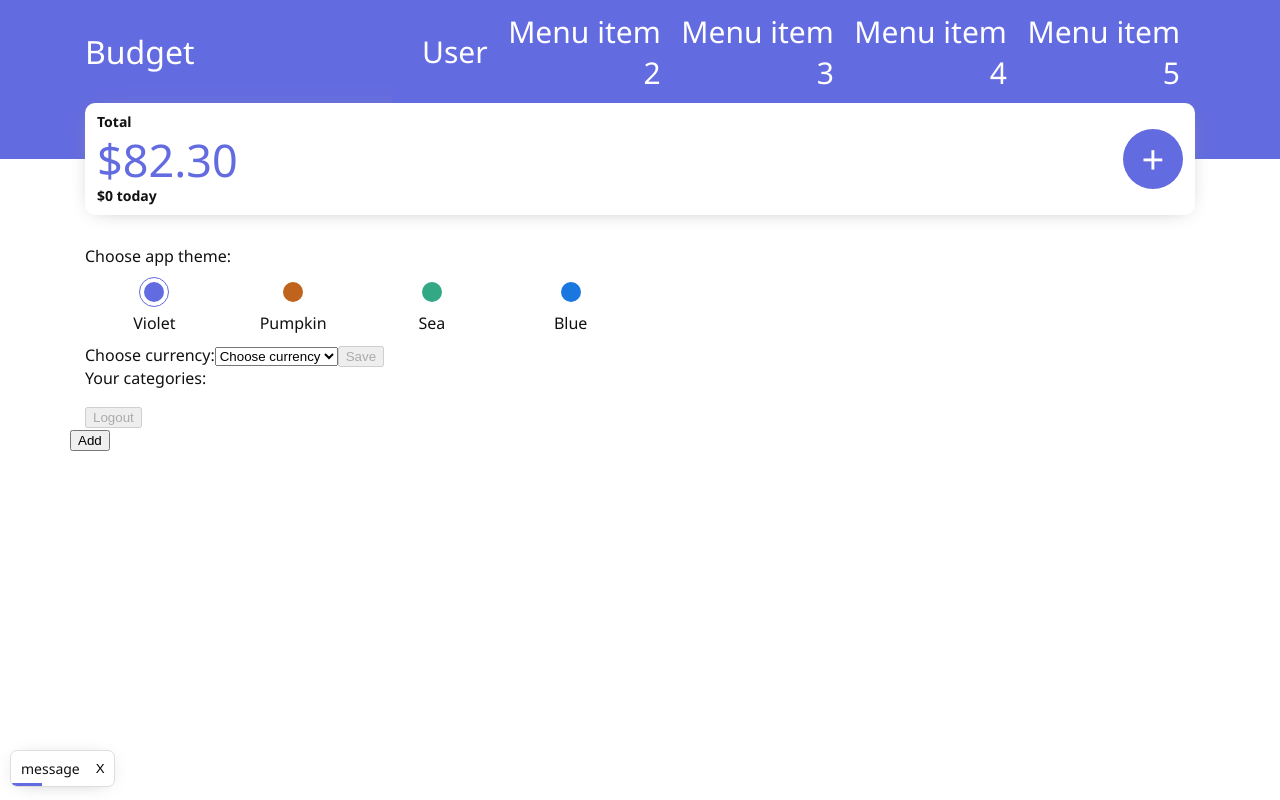
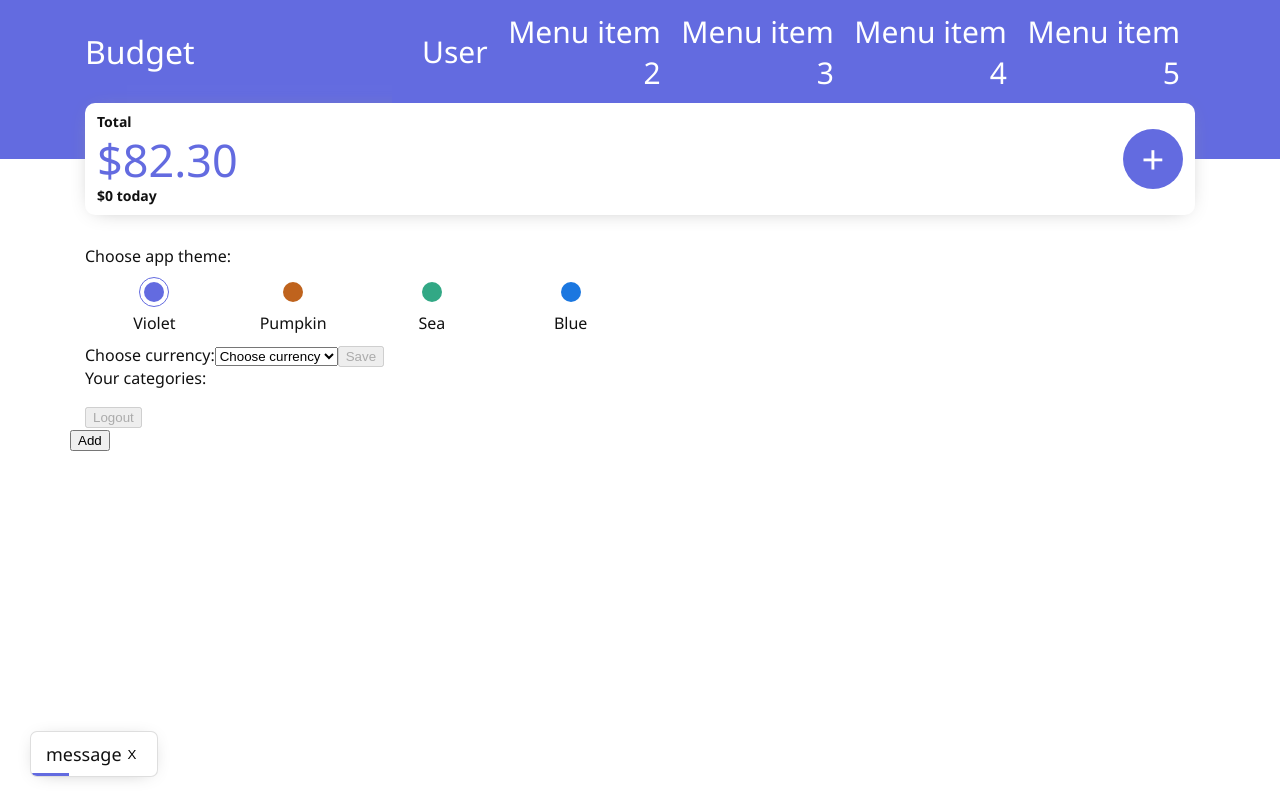
Before and after one commit to JasonDollar/Budget-app-frontend, a React (Create React App) app: page /user in a window 1280 px wide. Both pictures are taken after a click on the button "Add". Built offline with nearby package versions, Linux system fonts and the light colour scheme.

Commit message:
improvements to notifications and theme

```diff
--- a/src/components/NotificationItem.js
+++ b/src/components/NotificationItem.js
@@ -5,7 +5,7 @@ import styled from 'styled-components'
 import { dismissNotification } from '../store/actions/ui'
 
 const ItemDiv = styled.div`
-  font-size: 1.4rem;
+  font-size: 1.8rem;
   position: relative;
   border: 1px solid rgba(200,200,200, .6);
   border-radius: 7px;
@@ -14,10 +14,11 @@ const ItemDiv = styled.div`
   overflow: hidden;
   display: flex;
   align-items: center;
+  background: ${props => props.theme.backgroundColor};
+  padding: 1rem 1.5rem;
 
   span {
     display: block;
-    padding: .8rem 1rem;
   }
 
   &::after {
@@ -30,8 +31,8 @@ const ItemDiv = styled.div`
     background: ${props => props.theme.mainThemeColor};
   }
   button {
-    margin: 0 .3rem;
-    margin-left: 0;
+    /* margin: 0 .3rem; */
+    /* margin-left: 0; */
     border: none;
     background: none;
   }
--- a/src/components/Notifications.js
+++ b/src/components/Notifications.js
@@ -6,6 +6,10 @@ const Noti = styled.div`
   position: fixed;
   left: 1rem;
   bottom: 1rem;
+  @media (min-width: 768px) {
+    left: 3rem;
+    bottom: 2rem;
+  }
 `
 
 const Notifications = ({ notifications }) => {
--- a/src/components/styles/theme.js
+++ b/src/components/styles/theme.js
@@ -10,6 +10,7 @@ const theme = {
     textColorWhite: '#fff',
     colorDanger: '#d93f4e',
     colorAlert: '#f5b800',
+    backgroundColor: '#fff',
   },
   pumpkin: {
     id: 'pumpkin',
@@ -22,6 +23,7 @@ const theme = {
     textColorWhite: '#fff',
     colorDanger: '#d93f4e',
     colorAlert: '#f5b800',
+    backgroundColor: '#fff',
   },
   sea: {
     id: 'sea',
@@ -34,6 +36,7 @@ const theme = {
     textColorWhite: '#fff',
     colorDanger: '#d93f4e',
     colorAlert: '#dba500',
+    backgroundColor: '#fff',
   },
   blue: {
     id: 'blue',
@@ -46,6 +49,7 @@ const theme = {
     textColorWhite: '#fff',
     colorDanger: '#d93f4e',
     colorAlert: '#f5b800',
+    backgroundColor: '#fff',
   },
 }
 
```
